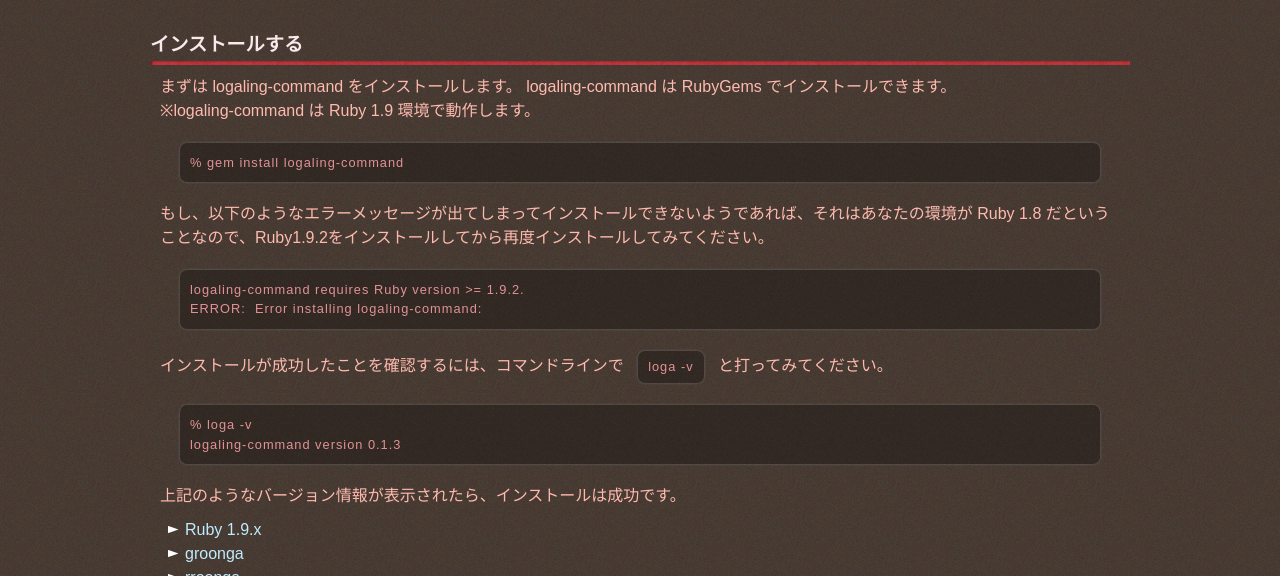
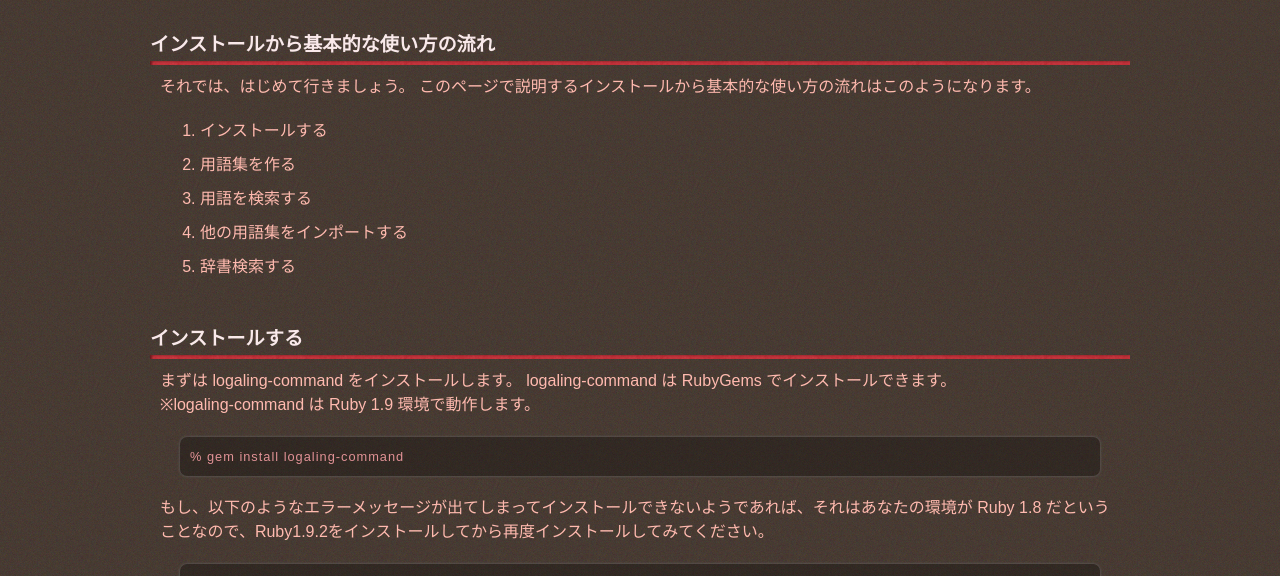
Before and after one commit to logaling/logaling.github.com, a Jekyll site: the page built from tutorial.md, in a window 1280 px wide and 900 px high, cut to the strip 324-900 px from the top of the window. Built offline with Jekyll 4.4.1, drawn with Linux system fonts in a browser that asks for light colours; some web fonts are replaced; Markdown is read by kramdown in place of the engine named in the settings.

Commit message:
add flow to top

```diff
--- a/tutorial.md
+++ b/tutorial.md
@@ -6,6 +6,17 @@ title: チュートリアル
 チュートリアル
 ====================
 このページでは logaling-command の基本的な使い方を紹介します。
+
+### インストールから基本的な使い方の流れ
+それでは、はじめて行きましょう。
+このページで説明するインストールから基本的な使い方の流れはこのようになります。
+
+1. インストールする
+2. 用語集を作る
+3. 用語を検索する
+4. 他の用語集をインポートする
+5. 辞書検索する
+
 
 ### インストールする
 まずは logaling-command をインストールします。
```
